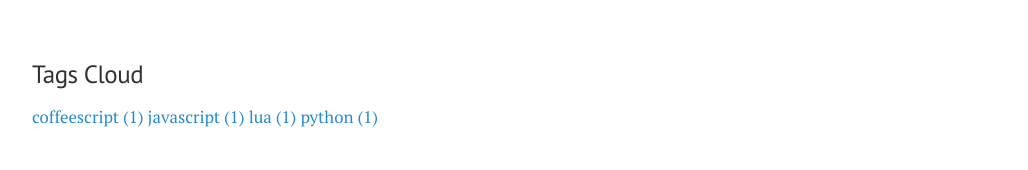
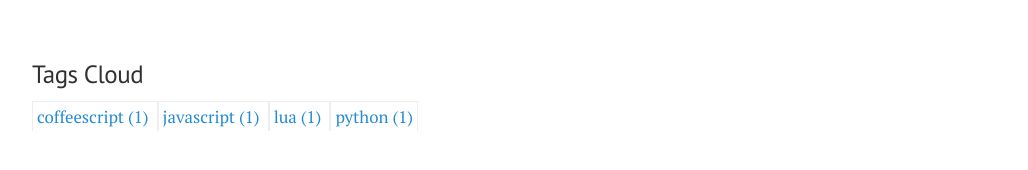
Before and after one commit to iscixin/iscixinclub, a Jekyll site: the page built from index.html, in a window 1280 px wide. Shown: the part 495-665 px from the top of the page, without its empty margins (248-1276 px from the left). Built offline with Jekyll 4.4.1, drawn with Linux system fonts in a browser that asks for light colours; the list of posts is cut into pages by our own code; comment, search, counter and statistics services are not loaded.

Commit message:
tags cloud

```diff
--- a/public/css/lanyon.css
+++ b/public/css/lanyon.css
@@ -561,3 +561,5 @@ a.pagination-item:hover {
 .layout-reverse.sidebar-overlay #sidebar-checkbox:checked ~ .sidebar {
   box-shadow: -.25rem 0 .5rem rgba(0,0,0,.1);
 }
+
+.site-tag a { padding: 4px; text-decoration:none; border:1px solid #eee;}
```
